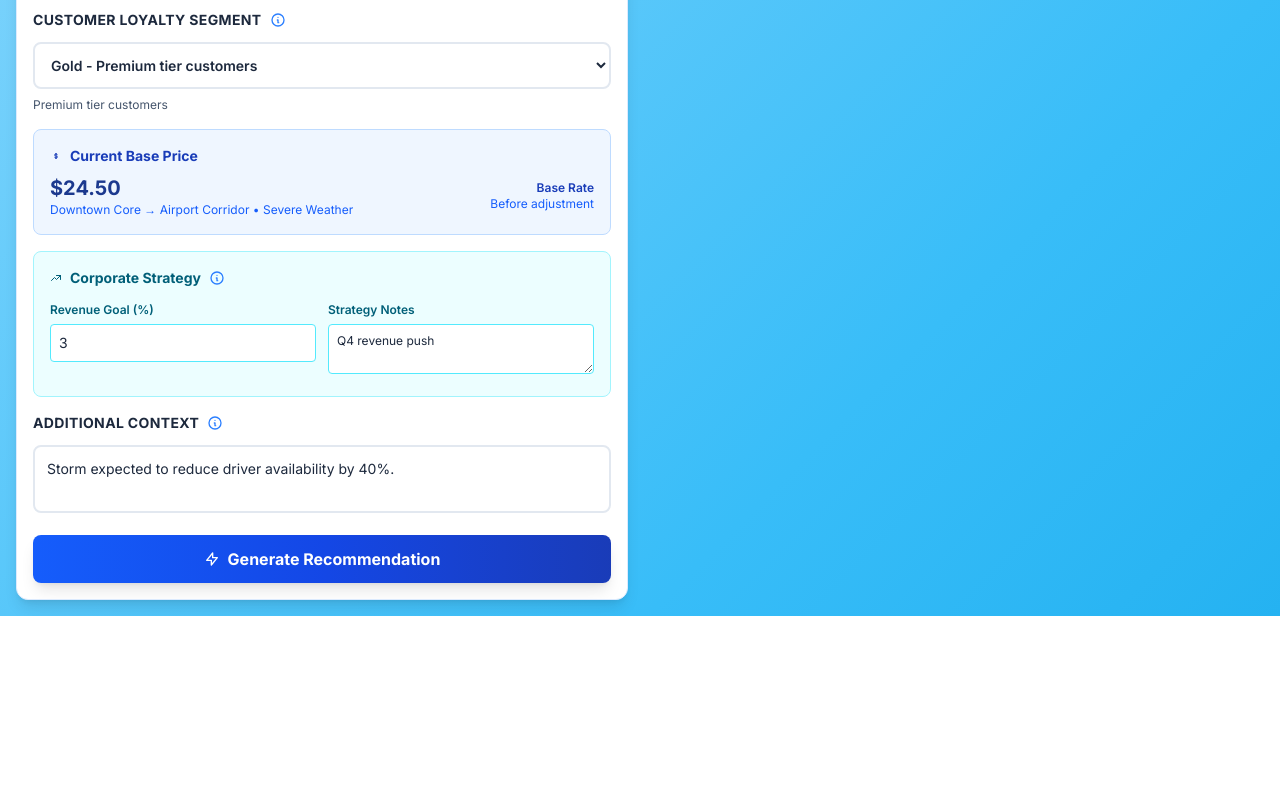
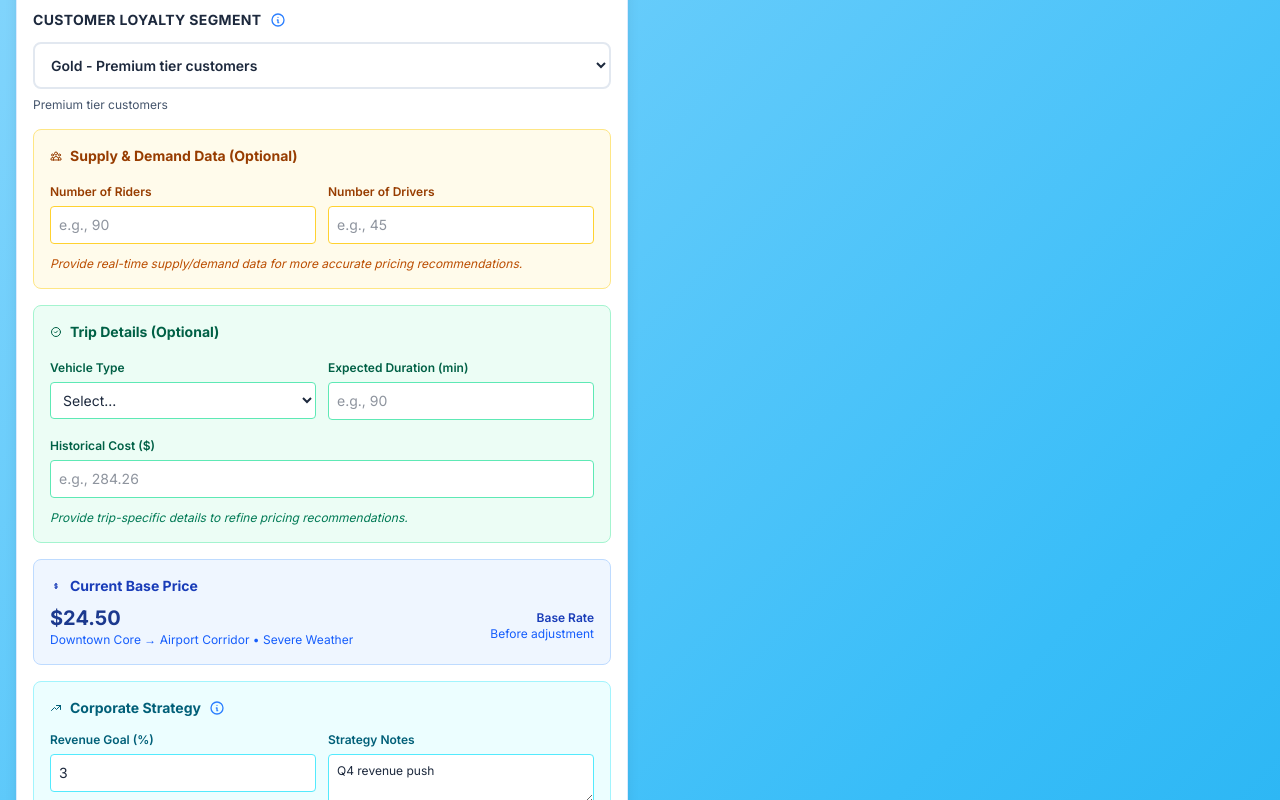
Before and after one commit to jack-markle/hackathon-dev, a Next.js app in the folder frontend/: page / in a window 1280 px wide. Shown: the part 880-1680 px from the top of the page. Before the commit the page ends 1496 px from the top, so only its background shows below. Built offline with nearby package versions, Linux system fonts and the light colour scheme.

Commit message:
feat: Removing gaps

```diff
--- a/frontend/app/page.js
+++ b/frontend/app/page.js
@@ -69,6 +69,12 @@ export default function Home() {
   const [strategyNotes, setStrategyNotes] = useState('Q4 revenue push');
   const [additionalContext, setAdditionalContext] = useState('Storm expected to reduce driver availability by 40%.');
   const [isLoading, setIsLoading] = useState(false);
+  // New fields from gap analysis
+  const [numberOfRiders, setNumberOfRiders] = useState('');
+  const [numberOfDrivers, setNumberOfDrivers] = useState('');
+  const [historicalCost, setHistoricalCost] = useState('');
+  const [vehicleType, setVehicleType] = useState('');
+  const [expectedDuration, setExpectedDuration] = useState('');
 
   // Use DOM refs to directly access input elements at submission time
   const revenueGoalInputRef = useRef(null);
@@ -151,6 +157,23 @@ export default function Home() {
       corporate_revenue_goal: currentRevenueGoal / 100, // Convert percentage to decimal (3% -> 0.03)
       corporate_strategy_notes: currentStrategyNotes
     };
+
+    // Add new optional fields if provided
+    if (numberOfRiders !== '' && numberOfRiders !== null) {
+      payload.number_of_riders = parseInt(numberOfRiders, 10);
+    }
+    if (numberOfDrivers !== '' && numberOfDrivers !== null) {
+      payload.number_of_drivers = parseInt(numberOfDrivers, 10);
+    }
+    if (historicalCost !== '' && historicalCost !== null) {
+      payload.historical_cost_of_ride = parseFloat(historicalCost);
+    }
+    if (vehicleType !== '' && vehicleType !== null) {
+      payload.vehicle_type = vehicleType;
+    }
+    if (expectedDuration !== '' && expectedDuration !== null) {
+      payload.expected_ride_duration = parseInt(expectedDuration, 10);
+    }
 
     // Log payload for debugging
     console.log('Payload:', payload);
@@ -493,6 +516,103 @@ export default function Home() {
                   </p>
                 </div>
 
+                {/* Supply & Demand Data Section */}
+                <div className="bg-amber-50 border border-amber-200 rounded-lg p-4 space-y-3">
+                  <h3 className="font-bold text-amber-800 text-sm flex items-center gap-2">
+                    <svg className="w-3 h-3" fill="none" stroke="currentColor" viewBox="0 0 24 24">
+                      <path strokeLinecap="round" strokeLinejoin="round" strokeWidth="2" d="M17 20h5v-2a3 3 0 00-5.356-1.857M17 20H7m10 0v-2c0-.656-.126-1.283-.356-1.857M7 20H2v-2a3 3 0 015.356-1.857M7 20v-2c0-.656.126-1.283.356-1.857m0 0a5.002 5.002 0 019.288 0M15 7a3 3 0 11-6 0 3 3 0 016 0zm6 3a2 2 0 11-4 0 2 2 0 014 0zM7 10a2 2 0 11-4 0 2 2 0 014 0z"></path>
+                    </svg>
+                    Supply & Demand Data (Optional)
+                  </h3>
+                  <div className="grid grid-cols-2 gap-3">
+                    <div>
+                      <label className="text-xs font-semibold text-amber-800">
+                        Number of Riders
+                      </label>
+                      <input
+                        type="number"
+                        value={numberOfRiders}
+                        onChange={(e) => setNumberOfRiders(e.target.value)}
+                        className="w-full p-2 border border-amber-300 rounded text-sm focus:border-amber-500 focus:outline-none bg-white text-slate-800 mt-1"
+                        min="0"
+                        placeholder="e.g., 90"
+                      />
+                    </div>
+                    <div>
+                      <label className="text-xs font-semibold text-amber-800">
+                        Number of Drivers
+                      </label>
+                      <input
+                        type="number"
+                        value={numberOfDrivers}
+                        onChange={(e) => setNumberOfDrivers(e.target.value)}
+                        className="w-full p-2 border border-amber-300 rounded text-sm focus:border-amber-500 focus:outline-none bg-white text-slate-800 mt-1"
+                        min="0"
+                        placeholder="e.g., 45"
+                      />
+                    </div>
+                  </div>
+                  <p className="text-xs text-amber-700 italic">
+                    Provide real-time supply/demand data for more accurate pricing recommendations.
+                  </p>
+                </div>
+
+                {/* Trip Details Section */}
+                <div className="bg-emerald-50 border border-emerald-200 rounded-lg p-4 space-y-3">
+                  <h3 className="font-bold text-emerald-800 text-sm flex items-center gap-2">
+                    <svg className="w-3 h-3" fill="none" stroke="currentColor" viewBox="0 0 24 24">
+                      <path strokeLinecap="round" strokeLinejoin="round" strokeWidth="2" d="M9 12l2 2 4-4m6 2a9 9 0 11-18 0 9 9 0 0118 0z"></path>
+                    </svg>
+                    Trip Details (Optional)
+                  </h3>
+                  <div className="grid grid-cols-2 gap-3">
+                    <div>
+                      <label className="text-xs font-semibold text-emerald-800">
+                        Vehicle Type
+                      </label>
+                      <select
+                        value={vehicleType}
+                        onChange={(e) => setVehicleType(e.target.value)}
+                        className="w-full p-2 border border-emerald-300 rounded text-sm focus:border-emerald-500 focus:outline-none bg-white text-slate-800 mt-1"
+                      >
+                        <option value="">Select...</option>
+                        <option value="Economy">Economy</option>
+                        <option value="Premium">Premium</option>
+                      </select>
+                    </div>
+                    <div>
+                      <label className="text-xs font-semibold text-emerald-800">
+                        Expected Duration (min)
+                      </label>
+                      <input
+                        type="number"
+                        value={expectedDuration}
+                        onChange={(e) => setExpectedDuration(e.target.value)}
+                        className="w-full p-2 border border-emerald-300 rounded text-sm focus:border-emerald-500 focus:outline-none bg-white text-slate-800 mt-1"
+                        min="0"
+                        placeholder="e.g., 90"
+                      />
+                    </div>
+                  </div>
+                  <div>
+                    <label className="text-xs font-semibold text-emerald-800">
+                      Historical Cost ($)
+                    </label>
+                    <input
+                      type="number"
+                      value={historicalCost}
+                      onChange={(e) => setHistoricalCost(e.target.value)}
+                      className="w-full p-2 border border-emerald-300 rounded text-sm focus:border-emerald-500 focus:outline-none bg-white text-slate-800 mt-1"
+                      min="0"
+                      step="0.01"
+                      placeholder="e.g., 284.26"
+                    />
+                  </div>
+                  <p className="text-xs text-emerald-700 italic">
+                    Provide trip-specific details to refine pricing recommendations.
+                  </p>
+                </div>
+
                 {/* Current Price Display */}
                 <div className="bg-blue-50 border border-blue-200 rounded-lg p-4">
                   <h3 className="font-bold text-blue-800 text-sm flex items-center gap-2 mb-2">
```
Also changed, not shown: 2 other files (tests, documents, lock files or other folders).
